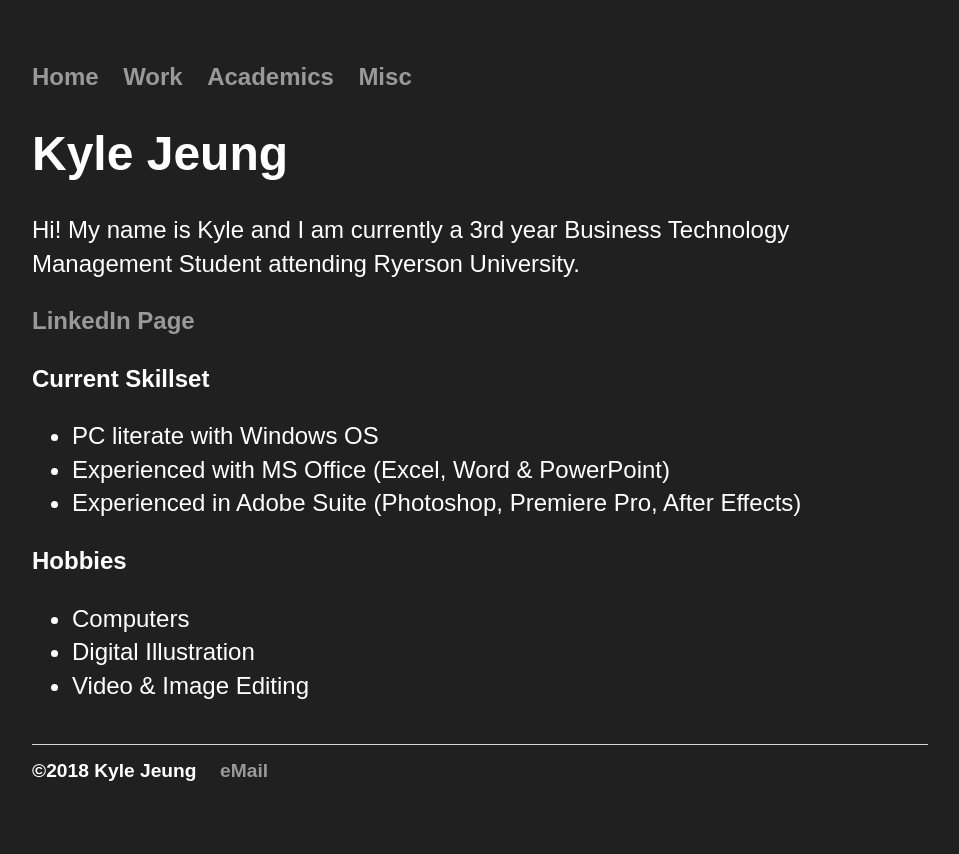
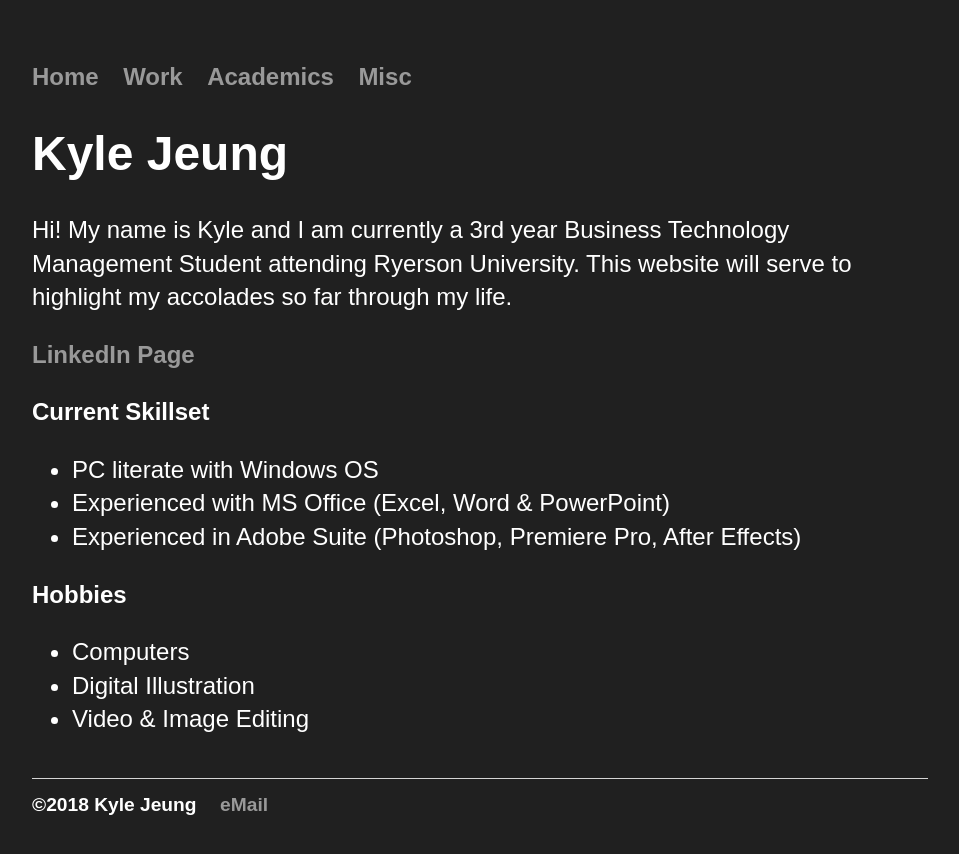
Before and after one commit to jeungkyle/portfolio, a Jekyll site: the page built from index.html, in a window 1280 px wide. Shown: the top 854 px of the page, without its empty margins (160-1119 px from the left). Built offline with Jekyll 4.4.1, drawn with Linux system fonts in a browser that asks for light colours.

Commit message:
Update index.html

```diff
--- a/index.html
+++ b/index.html
@@ -4,7 +4,7 @@ title: Kyle Jeung
 ---
 <div class="blurb">
 	<h1>Kyle Jeung</h1>
-	<p>Hi! My name is Kyle and I am currently a 3rd year Business Technology Management Student attending Ryerson University.</p>
+	<p>Hi! My name is Kyle and I am currently a 3rd year Business Technology Management Student attending Ryerson University. This website will serve to highlight my accolades so far through my life.</p>
 	<p>
 		<b><a href="https://www.linkedin.com/in/jeungkyle/">LinkedIn Page</a></b></p>
 	<p>
```
